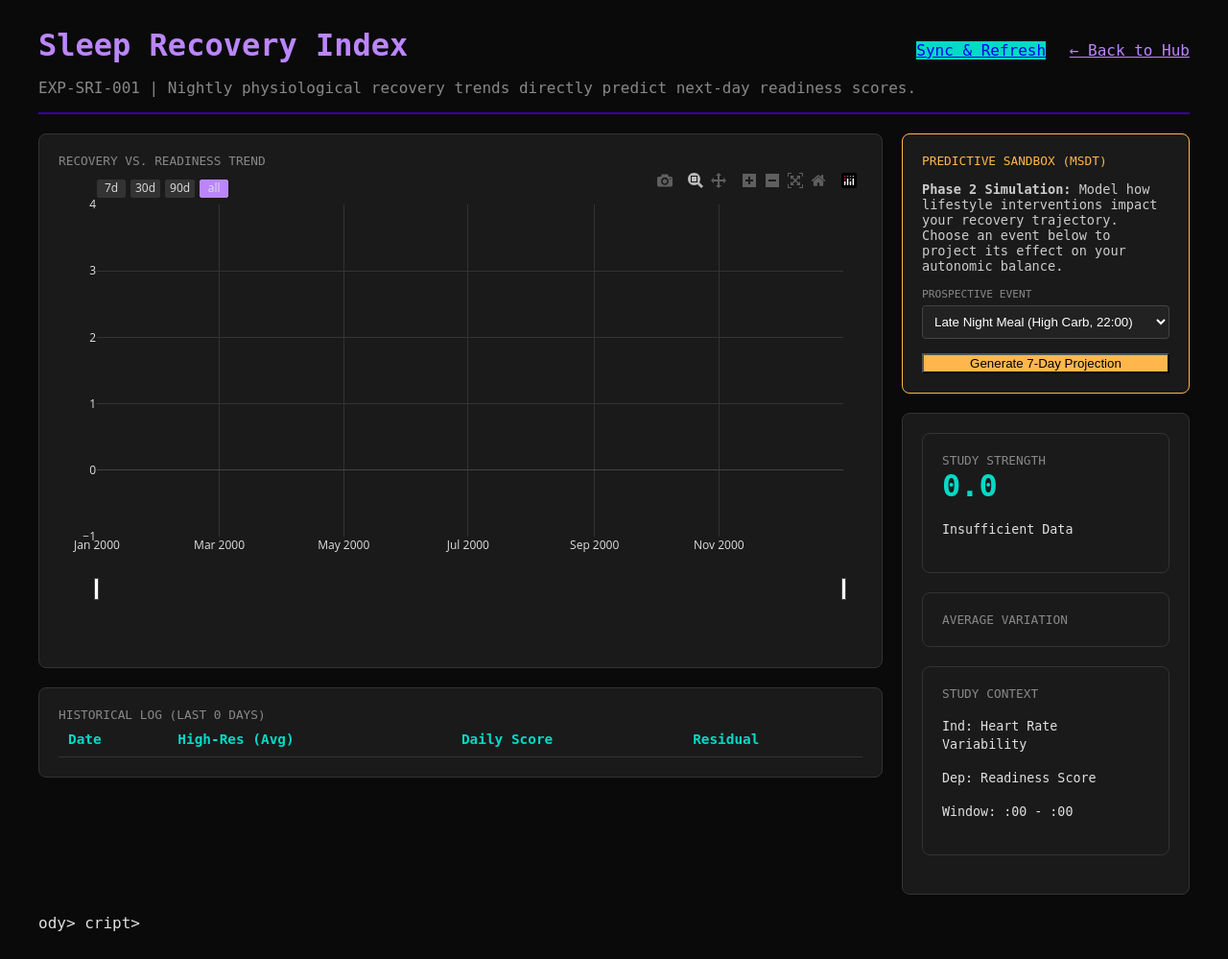
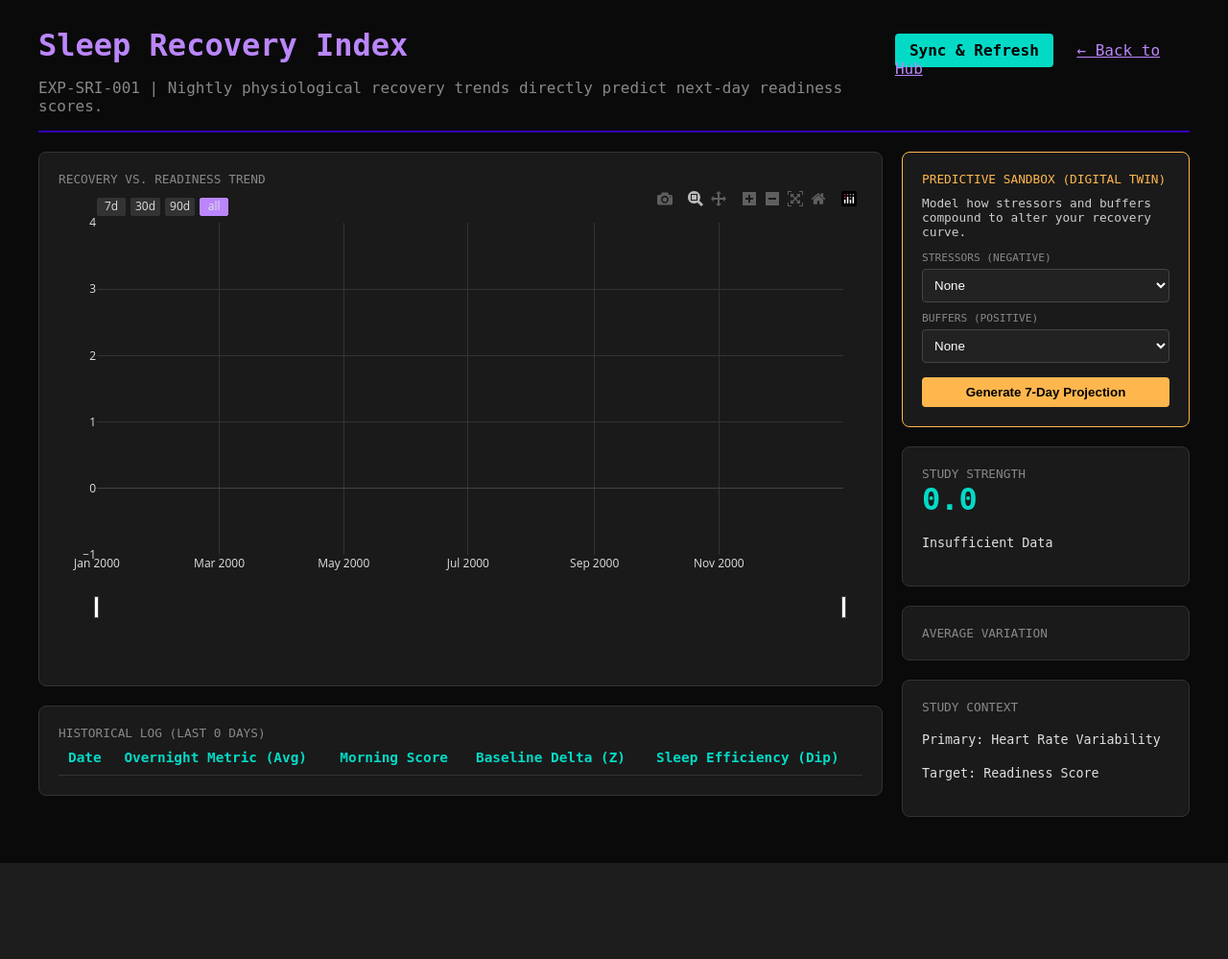
Before and after one commit to kshitija369/bio-analytics-hub, a FastAPI app: page /experiments/EXP-SRI-001 in a window 1280 px wide. Shown: the whole page at 96% size. After the commit the page ends 899 px from the top, so only its background shows below. Run offline with FastAPI, Linux system fonts and the light colour scheme; data comes from the database, SQL or seed files in the repository; both versions use the stored data as it was after the commit; lists and menus that the app fills with data are empty; some libraries are stand-ins or nearby versions.

Commit message:
feat: evolve MSDT Sandbox with vector-based physiological modeling and intuitive auto-zoom UI

```diff
--- a/app/templates/experiment_detail.html
+++ b/app/templates/experiment_detail.html
@@ -1,7 +1,7 @@
 <!DOCTYPE html>
 <html>
 <head>
-    <title>{{ protocol.name }} | Witness Lab</title>
+    <title>{{ protocol.name }} | Biometric Lab</title>
     <script src="https://cdn.plot.ly/plotly-latest.min.js"></script>
     <style>
         body { background: #0a0a0a; color: #e0e0e0; font-family: 'JetBrains Mono', monospace; padding: 20px; }
@@ -15,6 +15,10 @@
         table { width: 100%; border-collapse: collapse; font-size: 0.9em; }
         th, td { padding: 10px; text-align: left; border-bottom: 1px solid #333; }
         th { color: #03dac6; }
+        select, button { width: 100%; padding: 8px; margin-top: 5px; border-radius: 4px; border: 1px solid #444; background: #222; color: #fff; }
+        button { background: #ffb74d; color: #000; font-weight: bold; cursor: pointer; border: none; margin-top: 15px; }
+        button:hover { background: #ffa726; }
+        .sidebar-sublabel { font-size: 0.7em; color: #888; display: block; margin-top: 10px; text-transform: uppercase; }
     </style>
 </head>
 <body>
@@ -25,7 +29,7 @@
                 <p style="color: #888;">{{ protocol.id }} | {{ protocol.hypothesis }}</p>
             </div>
             <div>
-                <a href="/experiments/refresh?redirect_to=/experiments/{{ protocol.id }}" class="btn" style="background: #03dac6; margin-right: 15px;">Sync & Refresh</a>
+                <a href="/experiments/refresh?redirect_to=/experiments/{{ protocol.id }}" class="btn" style="background: #03dac6; padding: 8px 15px; text-decoration: none; color: #000; border-radius: 4px; font-weight: bold; margin-right: 15px;">Sync & Refresh</a>
                 <a href="/experiments" style="color: #bb86fc;">&larr; Back to Hub</a>
             </div>
         </div>
@@ -43,13 +47,13 @@
                         <thead>
                             <tr>
                                 <th>Date</th>
-                                <th>High-Res (Avg)</th>
-                                <th>Daily Score</th>
-                                {% if protocol.id == "EXP-NAR-001" %}
-                                    <th>Z-Score</th>
-                                    <th>Dip Offset (hr)</th>
+                                <th>Overnight Metric (Avg)</th>
+                                <th>Morning Score</th>
+                                {% if protocol.id == "EXP-SRI-001" %}
+                                    <th>Baseline Delta (Z)</th>
+                                    <th>Sleep Efficiency (Dip)</th>
                                 {% else %}
-                                    <th>Residual</th>
+                                    <th>Variance</th>
                                 {% endif %}
                             </tr>
                         </thead>
@@ -59,7 +63,7 @@
                                 <td>{{ r.ts }}</td>
                                 <td>{{ r.metadata.ind_val|round(1) }}</td>
                                 <td>{{ r.metadata.dep_val|round(1) }}</td>
-                                {% if protocol.id == "EXP-NAR-001" %}
+                                {% if protocol.id == "EXP-SRI-001" %}
                                     <td style="color: {{ '#03dac6' if r.metadata.z_score > 0 else '#cf6679' }}">{{ r.metadata.z_score|round(2) }}</td>
                                     <td style="color: {{ '#cf6679' if r.metadata.circadian > 0 else '#03dac6' }}">{{ r.metadata.circadian|round(2) }}</td>
                                 {% else %}
@@ -75,29 +79,27 @@
             <div class="sidebar">
                 <!-- DT4H-Sim: Predictive Sandbox -->
                 <div class="card" style="border-color: #ffb74d;">
-                    <div class="label" style="color: #ffb74d;">Predictive Sandbox (MSDT)</div>
-                    <p style="font-size: 0.85em; margin-bottom: 15px; color: #ccc;">
-                        <strong>Phase 2 Simulation:</strong> Model how lifestyle interventions impact your recovery trajectory.
-                        Choose an event below to project its effect on your autonomic balance.
-                    </p>
+                    <div class="label" style="color: #ffb74d;">Predictive Sandbox (Digital Twin)</div>
+                    <p style="font-size: 0.8em; color: #ccc; margin-top: 10px;">Model how stressors and buffers compound to alter your recovery curve.</p>
 
-                    <label style="font-size: 0.7em; color: #888; display: block; margin-bottom: 5px;">PROSPECTIVE EVENT</label>
-                    <select id="event-type" style="width: 100%; background: #222; color: #fff; border: 1px solid #444; padding: 8px; margin-bottom: 15px; border-radius: 4px;">
-                        <option value="meal">Late Night Meal (High Carb, 22:00)</option>
-                        <option value="travel">Cross-timezone Travel (Jet Lag)</option>
-                        <option value="workout">Intense PM Workout (Sympathetic)</option>
+                    <span class="sidebar-sublabel">Stressors (Negative)</span>
+                    <select id="stressor-type">
+                        <option value="none">None</option>
+                        <option value="alcohol">Alcohol (2+ Drinks)</option>
+                        <option value="late_meal">Late Night Pizza (22:00)</option>
                     </select>
 
-                    <button onclick="runSimulation()" id="sim-btn" class="btn" style="width: 100%; background: #ffb74d; color: #000; transition: all 0.3s;">
-                        Generate 7-Day Projection
-                    </button>
+                    <span class="sidebar-sublabel">Buffers (Positive)</span>
+                    <select id="buffer-type">
+                        <option value="none">None</option>
+                        <option value="nature">Nature Fix (60m Hike)</option>
+                        <option value="cold">Cold Plunge (Hormetic)</option>
+                    </select>
 
-                    <div id="sim-status" style="margin-top: 10px; font-size: 0.75em; color: #03dac6; display: none;">
-                        🧬 Calibrating Digital Twin...
-                    </div>
+                    <button onclick="runSimulation()" id="sim-btn">Generate 7-Day Projection</button>
+                    <div id="sim-status" style="margin-top: 10px; font-size: 0.75em; color: #03dac6; display: none;">🧬 Calibrating Vectors...</div>
                 </div>
 
-                <div class="card">
                 <div class="card">
                     <div class="label">Study Strength</div>
                     <div class="metric-val">{{ metrics.correlation }}</div>
@@ -109,10 +111,8 @@
                 </div>
                 <div class="card">
                     <div class="label">Study Context</div>
-
-                    <p><small>Ind: {{ protocol.independent_variables[0].dimension }}</small></p>
-                    <p><small>Dep: {{ protocol.dependent_variables[0].dimension }}</small></p>
-                    <p><small>Window: {{ protocol.independent_variables[0].window.start_hour }}:00 - {{ protocol.independent_variables[0].window.end_hour }}:00</small></p>
+                    <p><small>Primary: {{ protocol.independent_variables[0].dimension }}</small></p>
+                    <p><small>Target: {{ protocol.dependent_variables[0].dimension }}</small></p>
                 </div>
             </div>
         </div>
@@ -127,7 +127,7 @@
         const trace1 = {
             x: dates,
             y: indVals,
-            name: 'High-Res Dimension',
+            name: 'Overnight Recovery',
             type: 'scatter',
             mode: 'lines+markers',
             line: {color: '#bb86fc', width: 3}
@@ -136,7 +136,7 @@
         const trace2 = {
             x: dates,
             y: depVals,
-            name: 'Daily Aggregate',
+            name: 'Morning Readiness',
             type: 'scatter',
             mode: 'lines+markers',
             line: {color: '#03dac6', width: 3}
@@ -171,7 +171,8 @@
         async function runSimulation() {
             const btn = document.getElementById('sim-btn');
             const status = document.getElementById('sim-status');
-            const eventType = document.getElementById('event-type').value;
+            const stressor = document.getElementById('stressor-type').value;
+            const buffer = document.getElementById('buffer-type').value;
             const originalText = btn.innerText;
 
             btn.innerText = "Simulating...";
@@ -179,13 +180,10 @@
             status.style.display = 'block';
 
             const events = [];
-            if (eventType === 'meal') {
-                events.push({event: "meal", time: "22:00", intensity: "high_carb"});
-            } else if (eventType === 'travel') {
-                events.push({event: "travel", destination: "GMT+5", duration: "8h"});
-            } else {
-                events.push({event: "workout", intensity: "max", duration: "1h"});
-            }
+            if (stressor === 'alcohol') events.push({event: "alcohol", drinks: 3});
+            if (stressor === 'late_meal') events.push({event: "meal", time: "22:30"});
+            if (buffer === 'nature') events.push({event: "nature", duration_mins: 60});
+            if (buffer === 'cold') events.push({event: "cold_exposure"});
 
             try {
                 const response = await fetch(`/api/v1/experiments/{{ protocol.id }}/simulate`, {
@@ -208,37 +206,23 @@
                         line: {color: '#ffb74d', width: 3, dash: 'dash'}
                     };
 
-                    // Add trace to existing chart
                     Plotly.addTraces('chart', [simTrace]);
 
-                    // Auto-zoom to 1-week window ending at the end of the simulation
                     const lastDate = new Date(simDates[simDates.length - 1]);
                     const startDate = new Date(lastDate.getTime() - (7 * 24 * 60 * 60 * 1000));
-
-                    Plotly.relayout('chart', {
-                        'xaxis.range': [startDate.toISOString(), lastDate.toISOString()]
-                    });
+                    Plotly.relayout('chart', { 'xaxis.range': [startDate.toISOString(), lastDate.toISOString()] });
 
                     btn.innerText = "Forecast Added";
-                    status.innerText = "✅ MSDT Projection Successful";
-                } else {
-                    alert("Simulation failed: " + data.message);
-                    btn.innerText = originalText;
+                    status.innerText = "✅ Projection Successful";
                 }
             } catch (e) {
                 console.error(e);
                 alert("Error connecting to MSDT Engine.");
-                btn.innerText = originalText;
             } finally {
                 btn.disabled = false;
-                setTimeout(() => { status.style.display = 'none'; }, 3000);
+                setTimeout(() => { status.style.display = 'none'; btn.innerText = originalText; }, 3000);
             }
         }
     </script>
 </body>
 </html>
-ody>
-</html>
-cript>
-</body>
-</html>
```
Also changed, not shown: app/engine/simulation_engine.py (+38 -17 lines), unified_biometric_dashboard.html (+1 -1 lines), Bio_Analytics_Hub.sqlite. Lines whose indentation alone changed are shown as unchanged.
